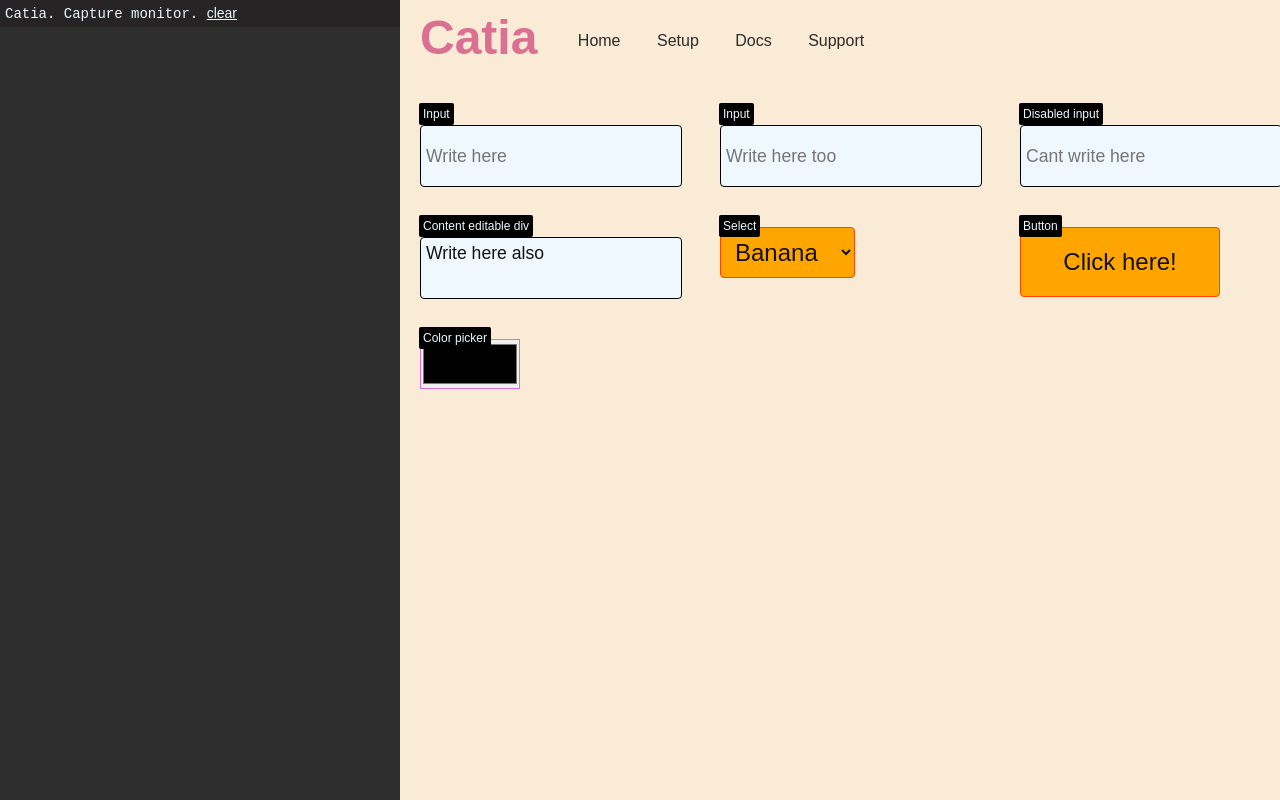
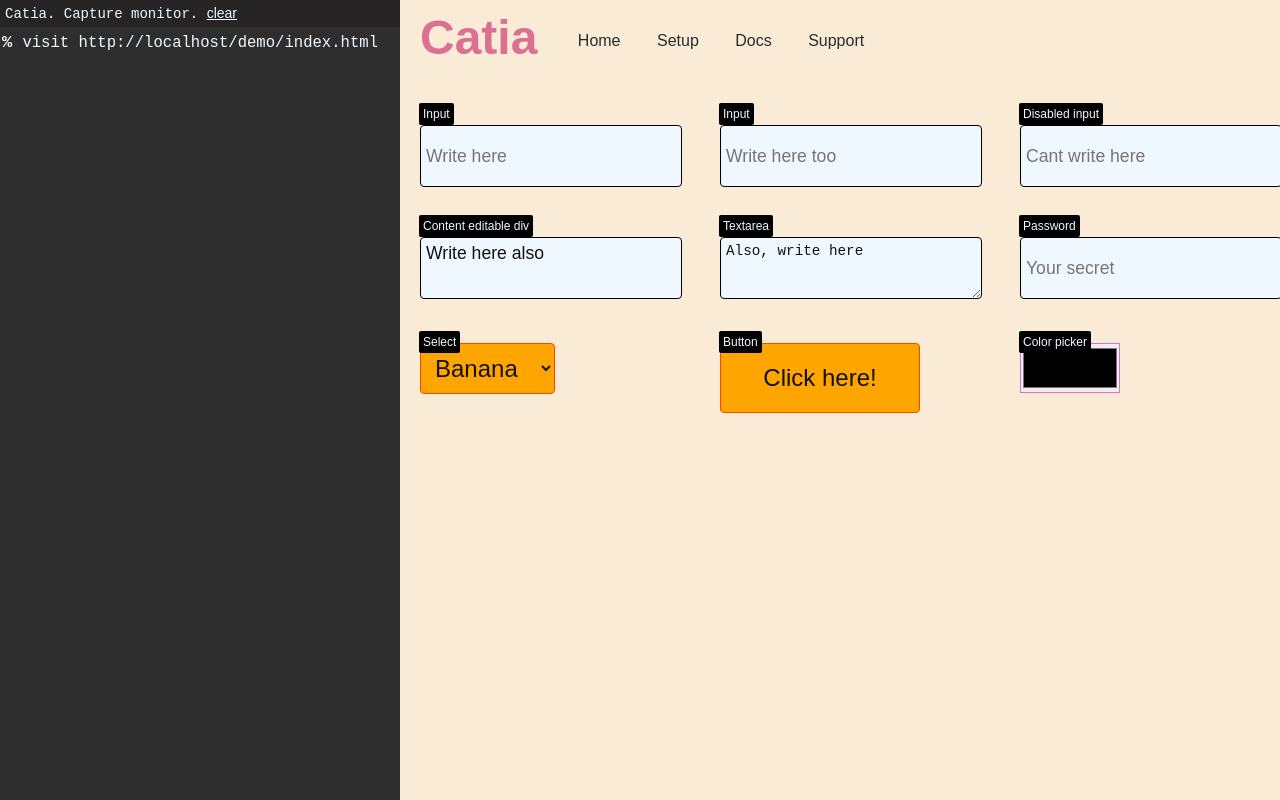
Before and after one commit to akaizn-junior/catia, a website: page demo/index.html in a window 1280 px wide. Drawn offline with Linux system fonts and the light colour scheme; files that its build step writes are made by us from their sources.

Commit message:
visit action

```diff
--- a/demo/app.css
+++ b/demo/app.css
@@ -11,7 +11,7 @@ body {
 main {
 	display: grid;
 	grid-template-columns: repeat(3, 300px);
-	grid-template-rows: repeat(4, auto);
+	grid-template-rows: repeat(10, auto);
 	padding-top: 20px;
 }
 
--- a/demo/index.html
+++ b/demo/index.html
@@ -62,6 +62,14 @@
 					<div contenteditable="true" class="pretty-input">Write here also</div>
 				</div>
 				<div class="show-box">
+					<span class="label">Textarea</span>
+					<textarea class="pretty-input">Also, write here</textarea>
+				</div>
+				<div class="show-box">
+					<span class="label">Password</span>
+					<input type="password" placeholder="Your secret" class="pretty-input" />
+				</div>
+				<div class="show-box">
 					<span class="label">Select</span>
 					<select id="fruit-basket">
 						<option value="banana">Banana</option>
@@ -103,7 +111,8 @@
 				'.terminal-header',
 				'.terminal-line'
 			],
-			captureHover: false
+			captureHover: false,
+			ignoreContentFrom: ['type=password', '#input1']
 		}, (data) => {
 			// add terminal lines
 			const terminalLine = document.createElement('div');
--- a/src/catia.js
+++ b/src/catia.js
@@ -30,7 +30,8 @@ const actions = {
 	copy: 'copy',
 	paste: 'paste',
 	cut: 'cut',
-	select: 'select'
+	select: 'select',
+	visit: 'visit'
 };
 
 const digits = [
@@ -64,7 +65,8 @@ function isObject(obj) {
 function isEditable(node) {
 	const contentEditable = node.contentEditable === 'true';
 	const name = getNodeName(node);
-	return name === 'input' || contentEditable;
+	const editables = ['input', 'textarea'];
+	return editables.includes(name) || contentEditable;
 }
 
 // Interface
@@ -269,7 +271,8 @@ function capture(opts = {}) {
 	return () => {
 		let waitCount = 0;
 		window.addEventListener('load', () => {
-		// wait every second, considering dead time
+			logAction({ opts, captured: action('visit')}, location.href);
+			// wait every second, considering dead time
 			opts.showWait && setTimeout(() => {
 				setInterval(() => {
 					logAction({ opts, captured: action('wait') }, waitCount);
@@ -388,7 +391,8 @@ function capture(opts = {}) {
 		captureSpacePress: false,
 		captureHover: false,
 		showWait: false,
-		waitTimeout: 5000
+		waitTimeout: 5000,
+		ignoreContentFrom
  * }} options
  * @param {(actions) => {}} callback Run on 'catiacapture' event's dispatch
  * @return catia methods
```
